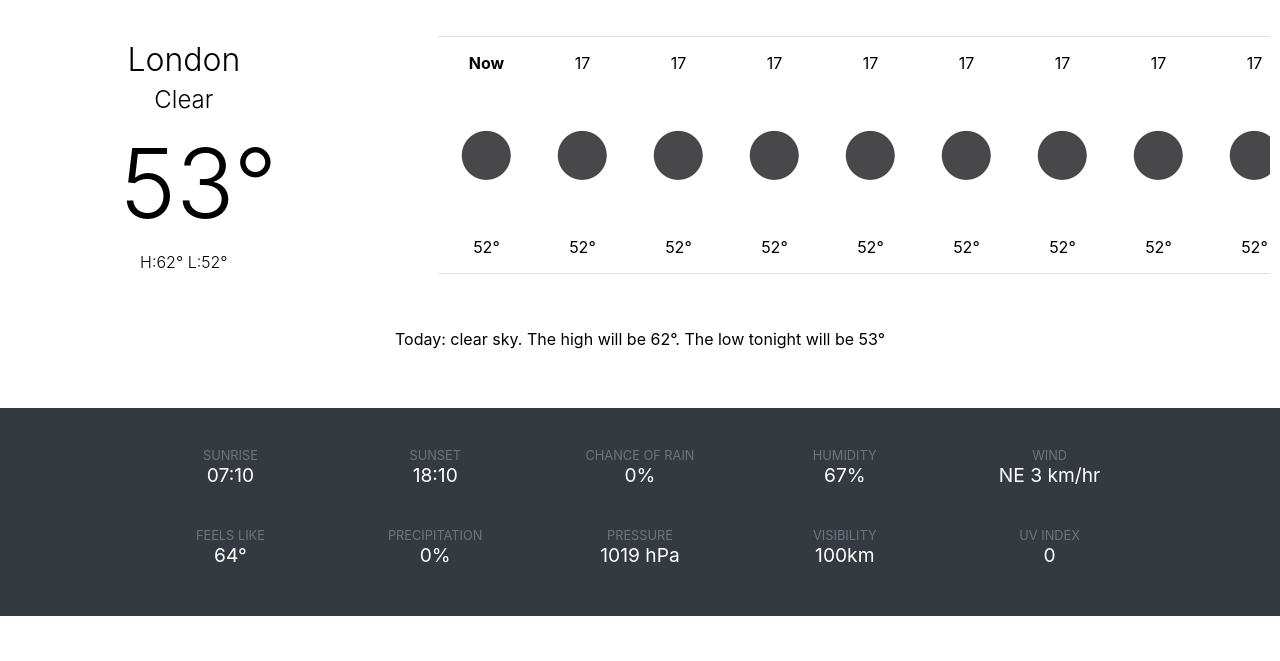
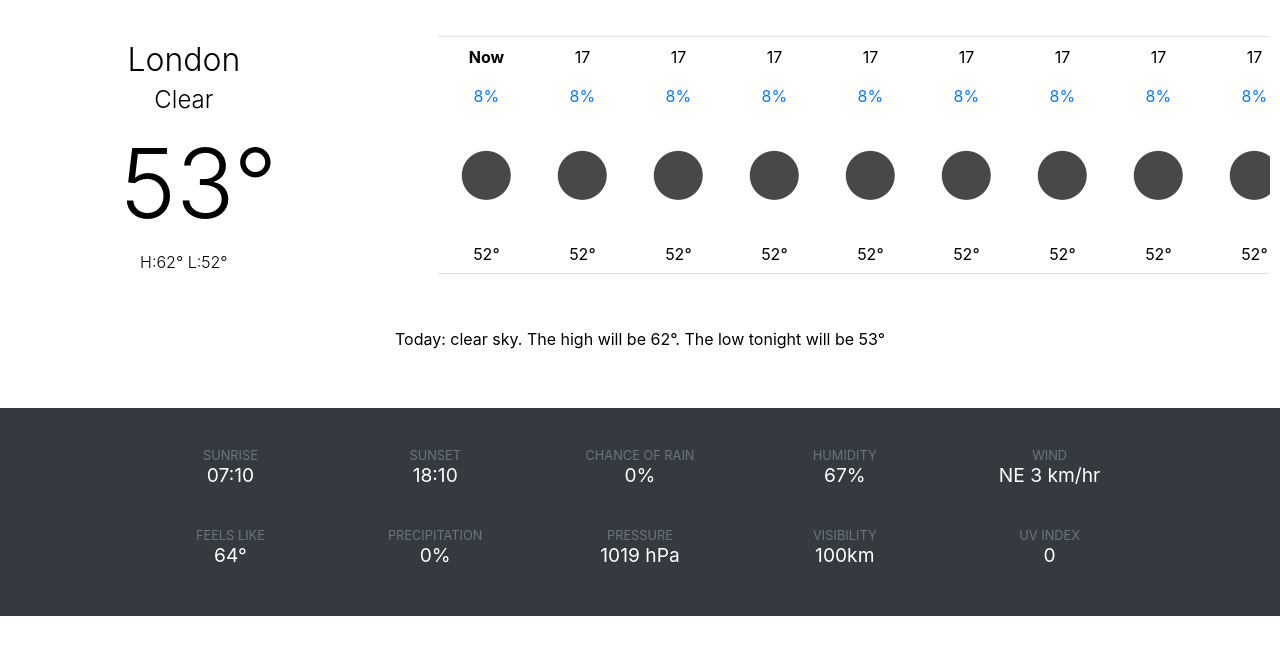
Before and after one commit to chejohn/weather-app, a website built with webpack: page dist/index.html in a window 1280 px wide. Shown: the part 112-773 px from the top of the page. Built offline with nearby package versions, Linux system fonts and the light colour scheme.

Commit message:
small tweak to UI

```diff
--- a/dist/index.css
+++ b/dist/index.css
@@ -3,6 +3,7 @@
     --form-valid-color:#00a0ff;
     --border-color: #dee2e6;
     --more-info-color: #6c757d;
+    --chance-rain-color: #007bff;
 }
 
 * {
@@ -194,6 +195,10 @@ input:valid ~.placeholder {
     align-items: center;
 }
 
+.hourly-status-panel > p:nth-child(2) {
+    color: var(--chance-rain-color);
+}
+
 .more-info-grid {
     width: 80%;
     height: 10rem;
--- a/dist/index.html
+++ b/dist/index.html
@@ -30,51 +30,61 @@
                 <div class='hourly-status-container'>
                     <div class='hourly-status-panel'>
                         <strong>Now</strong>
+                        <p>8%</p>
                         <img src='./images/weatherIcon.png' width=100>
                         <p>52&deg;</p>
                     </div>
                     <div class='hourly-status-panel'>
                         <p>17</p>
+                        <p>8%</p>
                         <img src='./images/weatherIcon.png' width=100>
                         <p>52&deg;</p>
                     </div>
                     <div class='hourly-status-panel'>
                         <p>17</p>
+                        <p>8%</p>
                         <img src='./images/weatherIcon.png' width=100>
                         <p>52&deg;</p>
                     </div>
                     <div class='hourly-status-panel'>
                         <p>17</p>
+                        <p>8%</p>
                         <img src='./images/weatherIcon.png' width=100>
                         <p>52&deg;</p>
                     </div>
                     <div class='hourly-status-panel'>
                         <p>17</p>
+                        <p>8%</p>
                         <img src='./images/weatherIcon.png' width=100>
                         <p>52&deg;</p>
                     </div>
                     <div class='hourly-status-panel'>
                         <p>17</p>
+                        <p>8%</p>
                         <img src='./images/weatherIcon.png' width=100>
                         <p>52&deg;</p>
                     </div>
                     <div class='hourly-status-panel'>
                         <p>17</p>
+                        <p>8%</p>
                         <img src='./images/weatherIcon.png' width=100>
                         <p>52&deg;</p>
                     </div>
                     <div class='hourly-status-panel'>
                         <p>17</p>
+                        <p>8%</p>
                         <img src='./images/weatherIcon.png' width=100>
                         <p>52&deg;</p>
                     </div>
                     <div class='hourly-status-panel'>
                         <p>17</p>
+                        <p>8%</p>
                         <img src='./images/weatherIcon.png' width=100>
                         <p>52&deg;</p>
                     </div>
                     <div class='hourly-status-panel'>
                         <p>17</p>
+                        <p>8%</p>
                         <img src='./images/weatherIcon.png' width=100>
                         <p>52&deg;</p>
                     </div>
```
